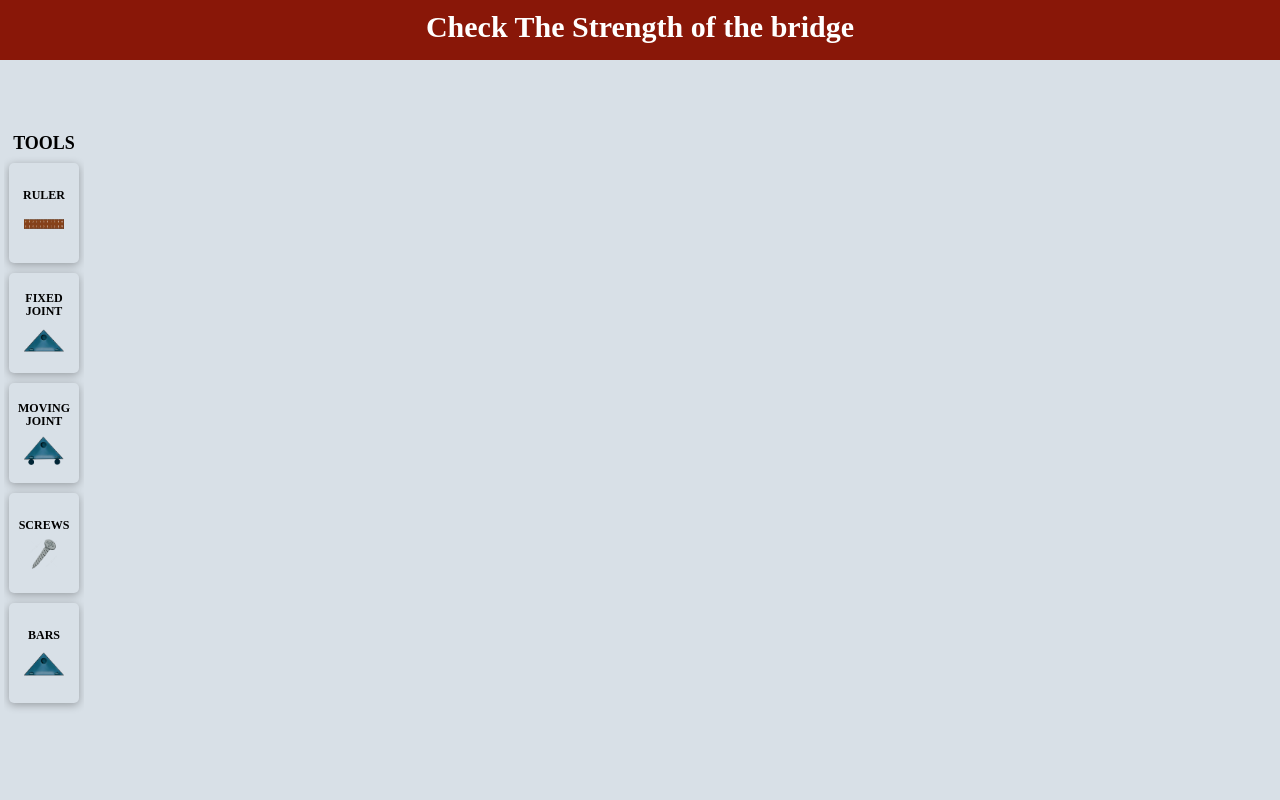
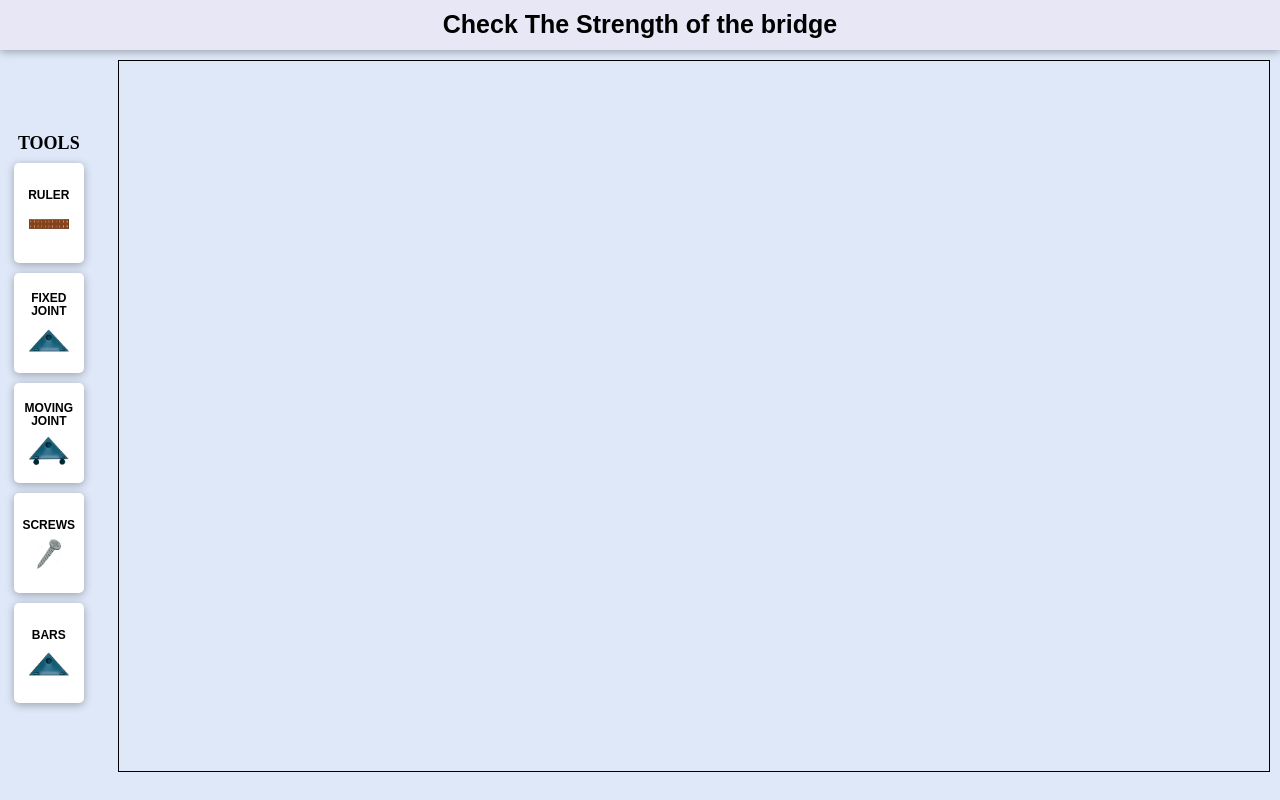
Before and after one commit to cgcb-01/Physics-In-JavaScript, a plain HTML site: page BRIDGE TRUSS SAFE CHECKING/index.html in a window 1280 px wide. Drawn offline with Linux system fonts and the light colour scheme.

Commit message:
canvas added

```diff
--- a/BRIDGE TRUSS SAFE CHECKING/index.html
+++ b/BRIDGE TRUSS SAFE CHECKING/index.html
@@ -10,11 +10,15 @@
     <div class="header">
     <h1>Check The Strength of the bridge</h1>
     </div>
-
+   <div class="area">
     <div class="tools">
         <h1>TOOLS</h1>
         <!--The tools are added by JS-->
     </div>
+    <div class="draw">
+        <canvas id="bridgeCanvas"></canvas>
+    </div>
+    </div>
     <script src="app.js"></script>
 </body>
 </html>
--- a/BRIDGE TRUSS SAFE CHECKING/style.scss
+++ b/BRIDGE TRUSS SAFE CHECKING/style.scss
@@ -2,39 +2,49 @@
     margin:0;
     padding:0;
     box-sizing: border-box;
-    background-color:rgb(216, 224, 231);
+    background-color:rgb(222, 232, 248);
     overflow: hidden;
+
 }
+body{
+
 .header{
-   background-color: rgb(137, 23, 8);
-
     width:100%;
-    height:60px;
-
+    height:50px;
+    margin-bottom:10px;
+    box-shadow: 0 2px 8px rgba(0, 0, 0, 0.3);
+    background-color: rgb(231, 231, 245);
     h1{
-        color:rgb(255, 255, 255);
+        color:black;
         padding:10px;
         text-align: center;
-        font-family: serif;
+        font-family: sans-serif;
         background-color: transparent;
-        font-size: 30px;
+        font-size: 25px;
     }
 }
+.area
+{
+    display:flex;
+    flex-direction:row;
+    justify-content: space-between;
+    background-color: transparent;
 .tools{
+    width:7%;
     display:flex;
     flex-direction: column;
     justify-content: center;
     align-items: center;
-    position: absolute;
-    left:0px;
     margin:4px;
     height:89vh;
+    background-color: transparent;
     h1{
         font-size: 18px;
         text-align: center;
         margin-bottom: 2px;
         padding: 2px 0;
         line-height: 1.1;
+        color:black;
     }
     .element{
         display:flex;
@@ -45,6 +55,7 @@
         height:100px;
         margin: 5px;
         border-radius: 5px;
+        background-color:white;
         box-shadow: 0 2px 8px rgba(0, 0, 0, 0.3);
         h1{
         font-size: 12px;
@@ -52,6 +63,9 @@
         margin: 0;
         padding: 2px 0;
         line-height: 1.1;
+        font-family: sans-serif;
+        color:black;
+        background-color: white;
         }
         .toolimg{
         width: 40px;
@@ -59,6 +73,20 @@
         max-height: 60px;
         object-fit: contain;
         margin-top:5px;
+        background-color: white;
         }
     }
 }
+.draw{
+    width:90%;
+    height:89vh;
+    margin-right:10px;
+    canvas {
+    border: 1px solid black;
+    cursor: crosshair;
+    height:100%;
+    width:100%;
+    }
+}
+}
+}
```
Also changed, not shown: BRIDGE TRUSS SAFE CHECKING/style.css, 1 other file.
